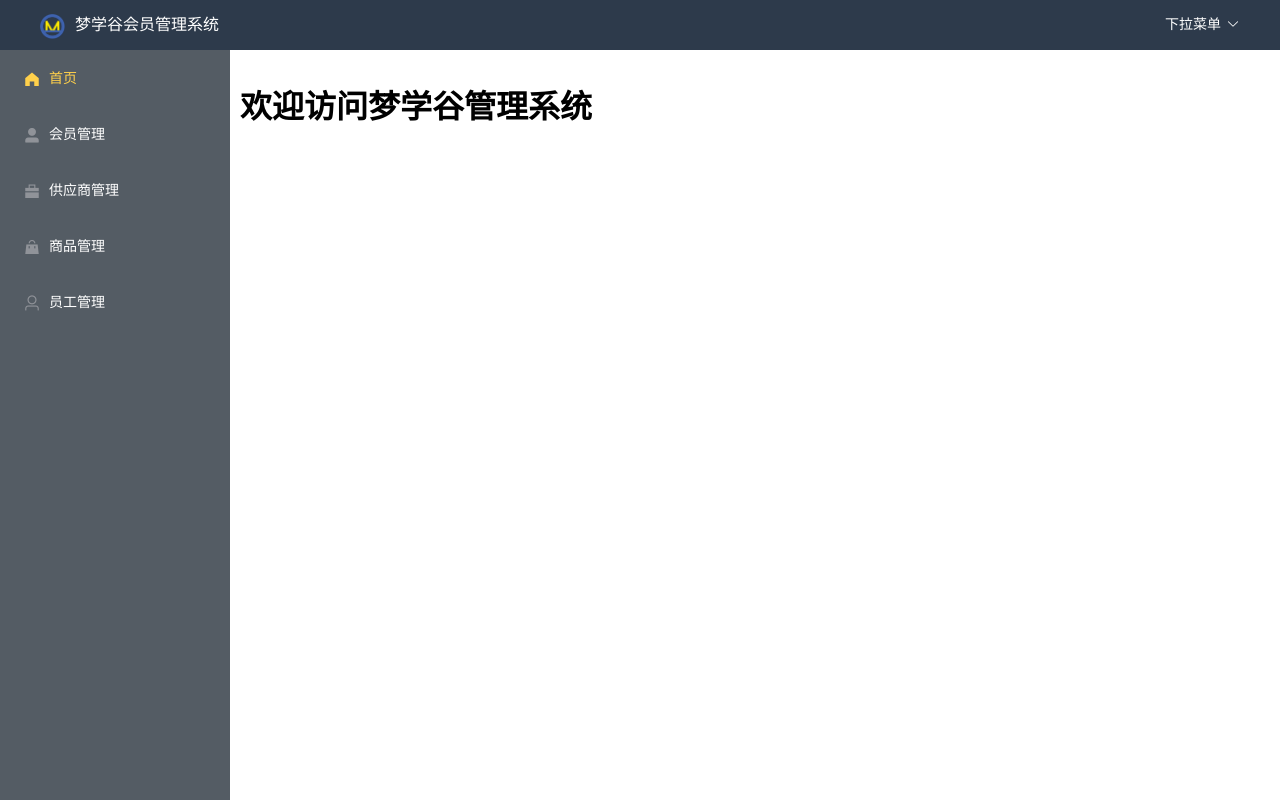
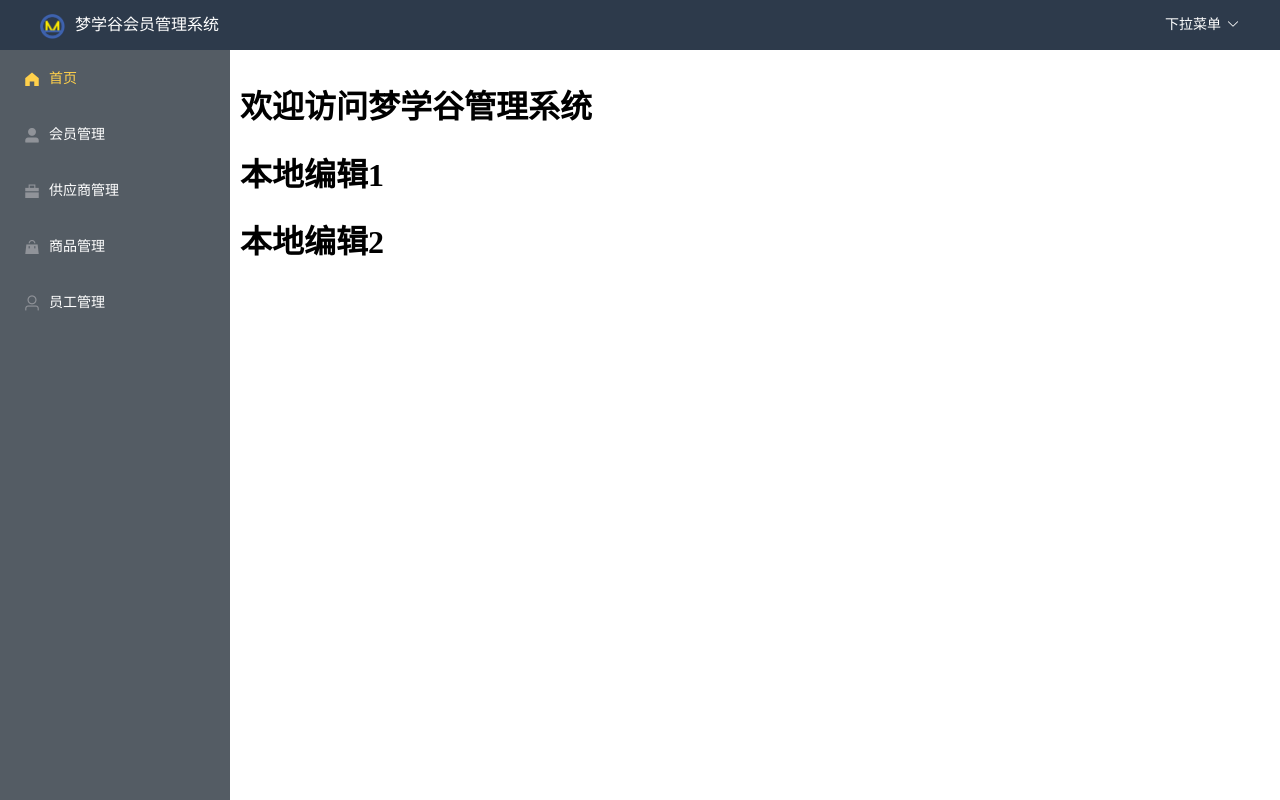
Before and after one commit to shaozifan521/mms-admin, a Vue app: page /home in a window 1280 px wide. Built offline with nearby package versions, Linux system fonts and the light colour scheme.

Commit message:
第一次提交

```diff
--- a/src/views/home/index.vue
+++ b/src/views/home/index.vue
@@ -1,6 +1,8 @@
 <template>
   <div>
    <h1>欢迎访问梦学谷管理系统</h1>
+   <h1>本地编辑1</h1>
+   <h1>本地编辑2</h1>
   </div>
 </template>
 
```
